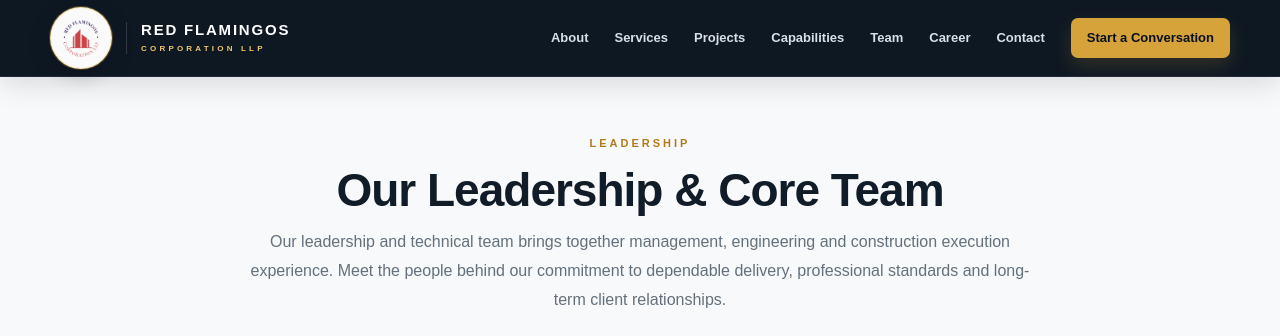
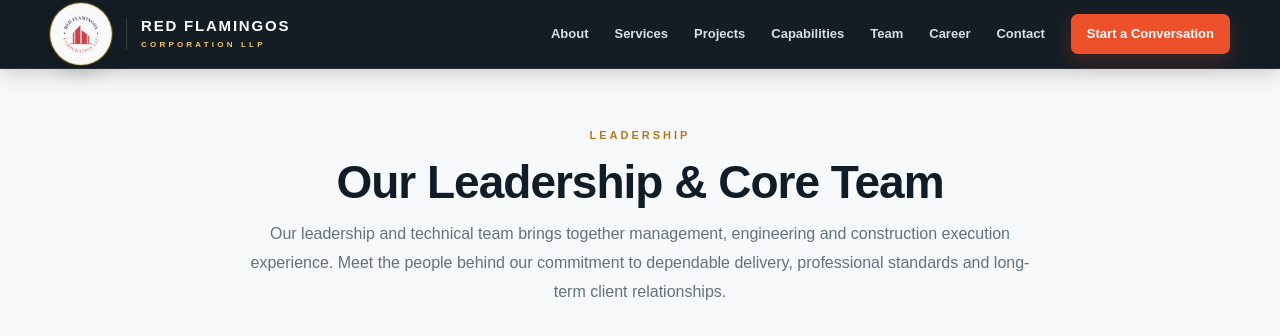
Before and after one commit to redflamingoscorporation-web/rfcllp.com, a plain HTML site: page team.html in a window 1280 px wide. Shown: the top 336 px of the page. Drawn offline with Linux system fonts and the light colour scheme.

Commit message:
Standardize header color and CTA across site pages

```diff
--- a/team.html
+++ b/team.html
@@ -84,6 +84,16 @@ header nav .nav-cta{background:#d6a23a;color:#08121e;padding:10px 16px;border-ra
 @media(max-width:900px){header .nav{align-items:center;flex-direction:row;flex-wrap:wrap}.mobile-menu{display:block;margin-left:auto}header nav{display:none;flex-basis:100%;grid-template-columns:repeat(3,auto);gap:14px 18px;padding:0 0 18px;flex-wrap:wrap}header nav.open{display:flex}header nav a{font-size:12px}}
 @media(max-width:600px){header{padding:0 16px}.container{width:100%}.nav{min-height:68px;gap:10px}.brand-mark-wrap{width:48px;height:48px}.brand{gap:10px}.brand-copy{padding-left:10px}.brand-copy b{font-size:13px;letter-spacing:1.3px}.brand-copy small{font-size:7px;letter-spacing:2.2px}header nav{gap:13px 17px}}
 
+
+/* Shared site-wide header: keep every page visually consistent with the homepage */
+header{position:sticky;top:0;z-index:50;background:rgba(17,25,32,.98)!important;color:#fff;padding:0 24px!important;border-bottom:1px solid rgba(255,255,255,.08);box-shadow:0 5px 20px rgba(0,0,0,.18)}
+header .nav{min-height:68px!important;display:flex;align-items:center;justify-content:space-between;gap:25px;flex-direction:row}
+header .brand-mark-wrap{width:62px;height:62px}
+header nav .nav-cta{background:#ed512b!important;color:#fff!important;padding:10px 16px;border-radius:7px;box-shadow:0 8px 20px rgba(237,81,43,.2);font-weight:800}
+header nav a:hover{color:#f1c76a}
+@media(max-width:900px){header .nav{align-items:center;flex-direction:row;flex-wrap:wrap}header .mobile-menu{display:block;margin-left:auto}header nav{display:none;flex-basis:100%;gap:14px 18px;padding:0 0 18px;flex-wrap:wrap}header nav.open{display:flex}}
+@media(max-width:600px){header{padding:0 16px!important}header .nav{min-height:68px!important;gap:10px}header .brand-mark-wrap{width:48px;height:48px}}
+
 </style>
 </head>
 <body>
```
